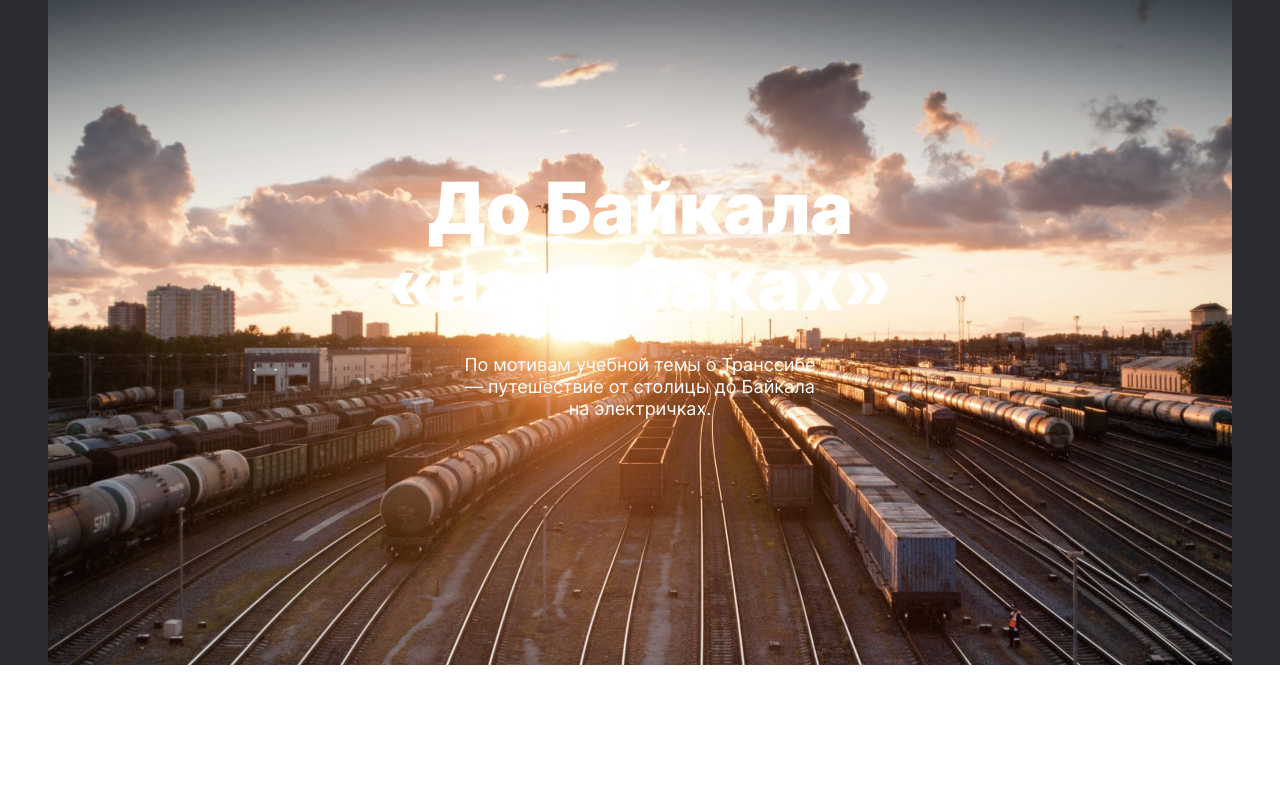
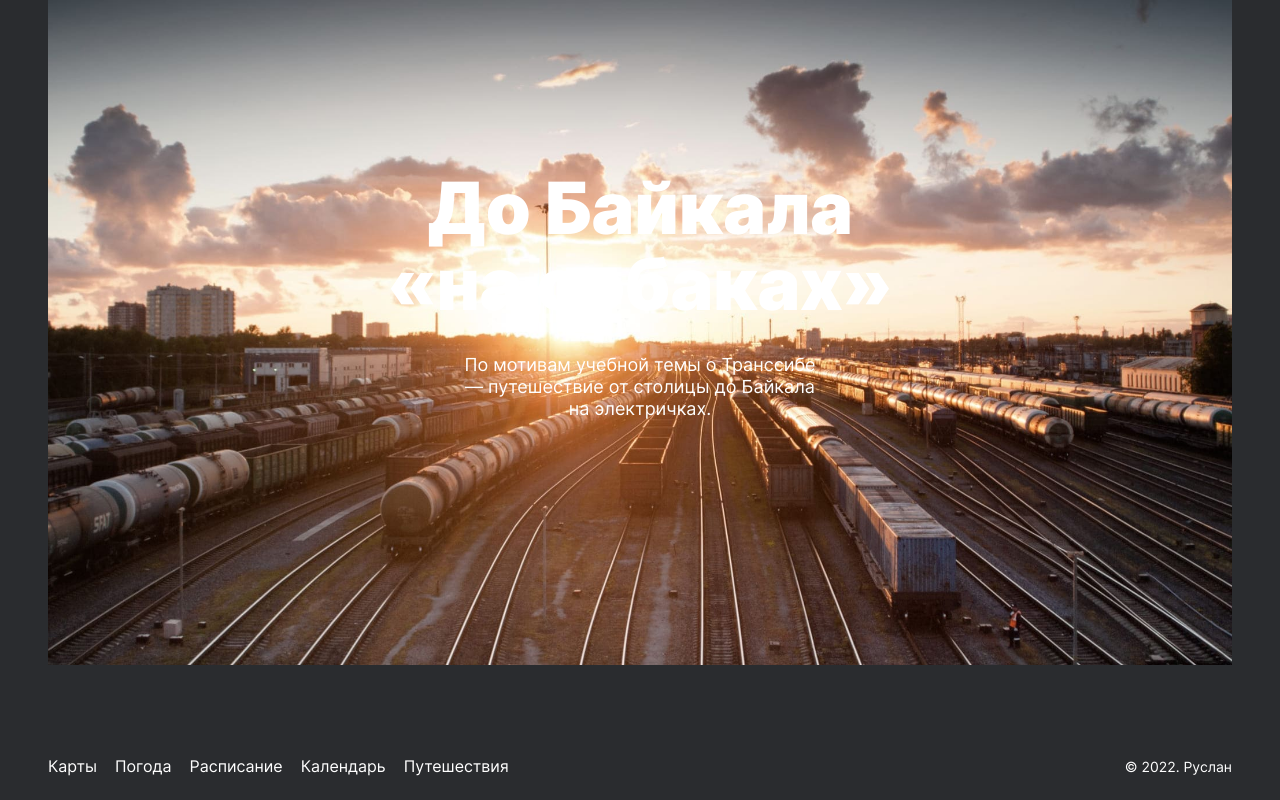
Before and after one commit to ruslan-mihalev/russian-travel, a plain HTML site: page index.html in a window 1280 px wide. Shown: the part 1273-2073 px from the top of the page. Before the commit the page ends 1938 px from the top, so only its background shows below. Drawn offline with Linux system fonts and the light colour scheme.

Commit message:
Sprint 3, footer done

```diff
--- /dev/null
+++ b/blocks/footer/__author/footer__author.css
@@ -0,0 +1,18 @@
+.footer__author {
+    margin: 48px 0 0 0;
+    padding: 0;
+    color: #fff;
+    font-family: 'Inter', Arial, sans-serif;
+    font-style: normal;
+    font-weight: 400;
+    font-size: 14px;
+    line-height: 1;
+    word-wrap: break-word;
+}
+
+@media screen and (min-width: 768px) {
+    .footer__author {
+        margin: 0 0 0 auto;
+        line-height: 16px;
+    }
+}
--- /dev/null
+++ b/blocks/footer/__container/footer__container.css
@@ -0,0 +1,12 @@
+.footer__container {
+    display: flex;
+    flex-direction: column;
+    align-items: flex-start;
+}
+
+@media screen and (min-width: 768px) {
+    .footer__container {
+        flex-direction: row;
+        align-items: center;
+    }
+}
--- /dev/null
+++ b/blocks/footer/__menu-item/footer__menu-item.css
@@ -0,0 +1,20 @@
+.footer__menu-item {
+    margin: 0;
+    padding: 0;
+    color: #fff;
+    text-decoration: none;
+
+    font-family: 'Inter', Arial, sans-serif;
+    font-style: normal;
+    font-weight: 400;
+    font-size: 24px;
+    line-height: 1;
+    word-wrap: break-word;
+}
+
+@media screen and (min-width: 768px) {
+    .footer__menu-item {
+        font-size: 16px;
+        line-height: 18px;
+    }
+}
--- /dev/null
+++ b/blocks/footer/__menu/footer__menu.css
@@ -0,0 +1,14 @@
+.footer__menu {
+    display: flex;
+    flex-direction: column;
+    align-items: flex-start;
+    gap: 32px;
+}
+
+@media screen and (min-width: 768px) {
+    .footer__menu {
+        flex-direction: row;
+        align-items: center;
+        gap: 18px;
+    }
+}
--- a/blocks/footer/footer.css
+++ b/blocks/footer/footer.css
@@ -1,2 +1,15 @@
 .footer {
+    padding: 0 16px 24px 16px;
 }
+
+@media screen and (min-width: 768px) {
+    .footer {
+        padding: 0 24px 24px 24px;
+    }
+}
+
+@media screen and (min-width: 1024px) {
+    .footer {
+        padding: 0 48px 24px 48px;
+    }
+}
--- /dev/null
+++ b/blocks/link-animation/link-animation.css
@@ -0,0 +1,7 @@
+.link-animation {
+    transition: opacity .4s ease-out;
+  }
+
+  .link-animation:hover {
+    opacity: .5;
+  }
--- /dev/null
+++ b/blocks/list/list.css
@@ -0,0 +1,6 @@
+.list {
+    margin: 0;
+    padding: 0;
+    list-style: none;
+    list-style-type: none;
+  }
--- a/blocks/tail-cover/tail-cover.css
+++ b/blocks/tail-cover/tail-cover.css
@@ -1,17 +1,17 @@
 .tail-cover {
     position: relative;
-    margin: 66px auto 0 auto;
+    margin: 66px auto 64px auto;
     max-width: fit-content;
 }
 
 @media screen and (min-width: 768px) {
     .tail-cover {
-        margin: 90px auto 0 auto;
+        margin: 90px auto 88px auto;
     }
 }
 
 @media screen and (min-width: 1024px) {
     .tail-cover {
-        margin: 92px auto 0 auto;
+        margin: 92px auto 92px auto;
     }
 }
--- a/index.html
+++ b/index.html
@@ -21,8 +21,8 @@
                         <path d="M172.212 41.0004H176.575V27.9095H170.439C166.663 27.9095 164.277 29.8186 164.303 32.4777C164.286 33.9692 165.18 35.205 166.749 35.9379L164.166 41.0004H168.496L170.703 36.6709H172.212V41.0004ZM172.212 33.8414H170.541C169.288 33.8414 168.709 33.2277 168.734 32.6482C168.709 32.1027 169.254 31.4209 170.439 31.4209H172.212V33.8414Z" fill="white"/>
                     </svg>
                     <div class="header__lang-container">
-                        <a class="header__lang-toggler header__lang-toggler_checked" href="#">Ru</a>
-                        <a class="header__lang-toggler" href="#">En</a>
+                        <a class="header__lang-toggler header__lang-toggler_checked link-animation" href="#">Ru</a>
+                        <a class="header__lang-toggler link-animation" href="#">En</a>
                     </div>
                 </div>
                 <h1 class="header__title">Путешествия по России</h1>
@@ -64,7 +64,30 @@
             <!-- END: tail-cover -->
 
             <!-- START: footer -->
-            <footer class="footer"></footer>
+            <footer class="footer">
+                <div class="footer__container">
+                    <nav>
+                        <ul class="list footer__menu">
+                            <li>
+                                <a class="footer__menu-item link-animation" href="#" target="_blank" rel="noopener">Карты</a>
+                            </li>
+                            <li>
+                                <a class="footer__menu-item link-animation" href="#" target="_blank" rel="noopener">Погода</a>
+                            </li>
+                            <li>
+                                <a class="footer__menu-item link-animation" href="#" target="_blank" rel="noopener">Расписание</a>
+                            </li>
+                            <li>
+                                <a class="footer__menu-item link-animation" href="#" target="_blank" rel="noopener">Календарь</a>
+                            </li>
+                            <li>
+                                <a class="footer__menu-item link-animation" href="#" target="_blank" rel="noopener">Путешествия</a>
+                            </li>
+                        </ul>
+                    </nav>
+                    <p class="footer__author">© 2022. Руслан</p>
+                </div>
+            </footer>
             <!-- END: footer -->
         </div>
     </body>
--- a/pages/index.css
+++ b/pages/index.css
@@ -1,5 +1,7 @@
 @import url(../vendor/normalize.css);
 @import url(../blocks/fonts/fonts.css);
+@import url(../blocks/list/list.css);
+@import url(../blocks/link-animation/link-animation.css);
 @import url(../blocks/page/page.css);
 @import url(../blocks/header/header.css);
 @import url(../blocks/header/__top/header__top.css);
@@ -22,3 +24,7 @@
 @import url(../blocks/tail-cover/__title/tail-cover__title.css);
 @import url(../blocks/tail-cover/__subtitle/tail-cover__subtitle.css);
 @import url(../blocks/footer/footer.css);
+@import url(../blocks/footer/__container/footer__container.css);
+@import url(../blocks/footer/__menu/footer__menu.css);
+@import url(../blocks/footer/__menu-item/footer__menu-item.css);
+@import url(../blocks/footer/__author/footer__author.css);
```
